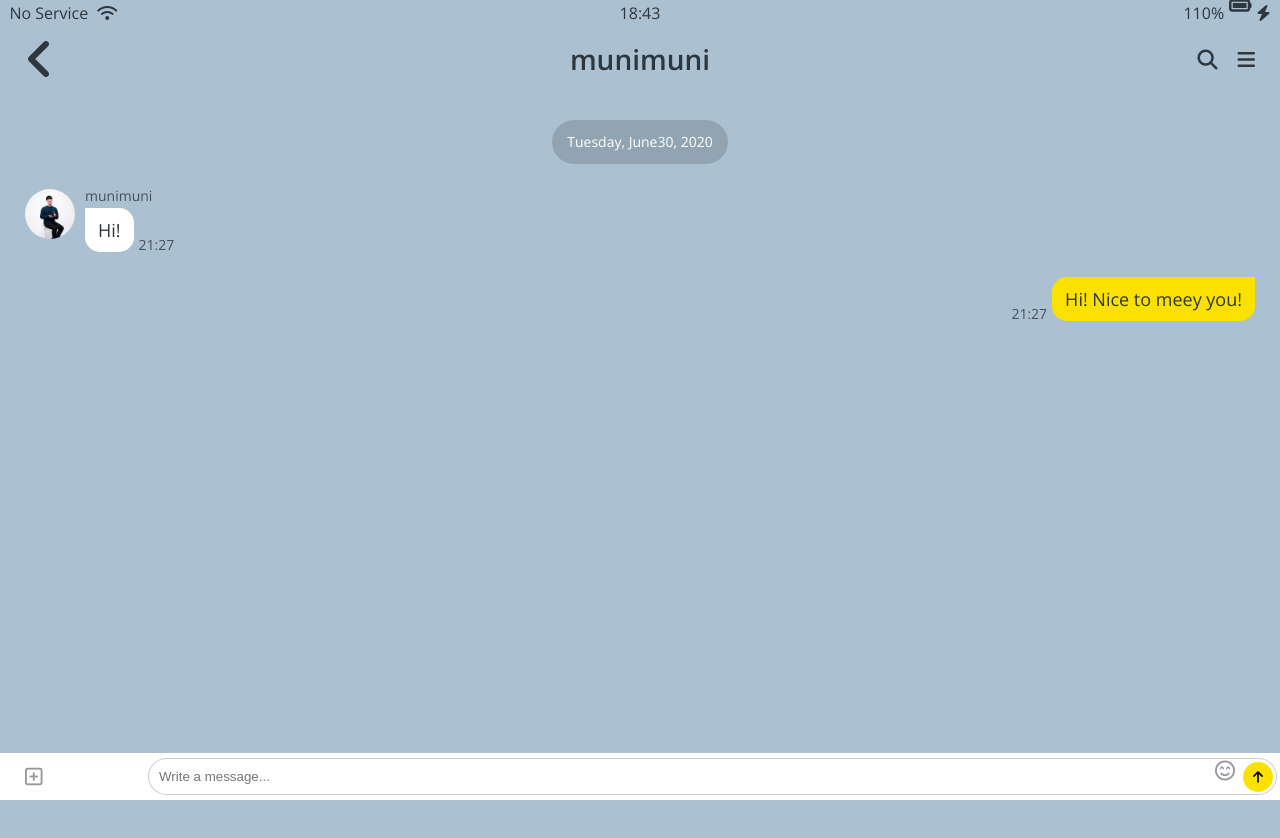
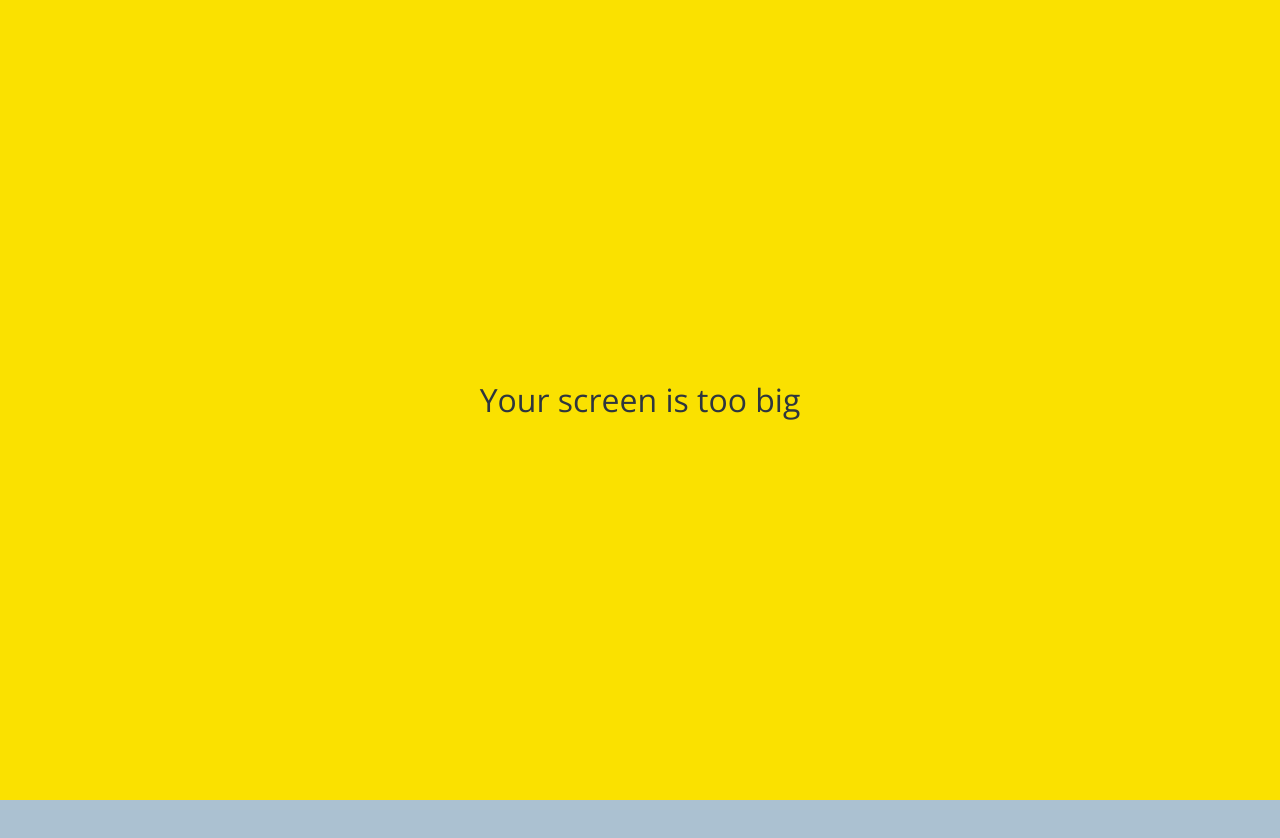
Before and after one commit to muni6983/kokoa-clone-2020, a plain HTML site: page chat.html in a window 1280 px wide. Shown: the top 838 px of the page. Drawn offline with nearby package versions, Linux system fonts and the light colour scheme.

Commit message:
Kokoa-end.css

```diff
--- a/chat.html
+++ b/chat.html
@@ -51,7 +51,7 @@
       <div class="message-row message-row--own">
         <div class="message-row__content">
           <div class="message__info">
-            <span class="message__bubble">Hi! Nice to meey you!</span>
+            <span class="message__bubble">Hi! Nice to meet you!</span>
             <span class="message__time">21:27</span>
           </div>
         </div>
@@ -69,6 +69,9 @@
         </button>
       </div>
     </form>
+    <div id="no-mobile">
+      <span>Your screen is too big</span>
+    </div>
     <script
       src="https://kit.fontawesome.com/6478f529f2.js"
       crossorigin="anonymous"
--- /dev/null
+++ b/css/components/no-mobile.css
@@ -0,0 +1,18 @@
+#no-mobile {
+  position: absolute;
+  z-index: 99;
+  height: 100vh;
+  background-color: var(--yellow);
+  width: 100vw;
+  display: flex;
+  top: 0px;
+  justify-content: center;
+  align-items: center;
+  font-size: 32px;
+}
+
+@media screen and (max-width: 645px) {
+  #no-mobile {
+    display: none;
+  }
+}
--- a/css/screens/chat.css
+++ b/css/screens/chat.css
@@ -1,6 +1,6 @@
 #chat-screen {
   background-color: #abc1d1;
-  height: 1100vh;
+  height: 500vh;
 }
 
 #chat-screen .status-bar,
@@ -19,12 +19,23 @@
   z-index: 1;
 }
 
+@keyframes fadeIn {
+  from {
+    transform: translateY(10px);
+    opacity: 0;
+  }
+  to {
+    transform: none;
+    opacity: 1;
+  }
+}
 .main-chat {
-  margin-top: 120px;
+  margin-top: 150px;
   display: flex;
   flex-direction: column;
   align-items: center;
   font-size: 14px;
+  animation: fadeIn 0.3s linear;
 }
 
 .chat__timestamp {
@@ -95,6 +106,7 @@
   padding: 5px 25px;
   align-items: center;
   box-sizing: border-box;
+  transition: transform 0.3s ease-in-out;
 }
 .reply .reply__column:first-child {
   width: 10%;
@@ -111,6 +123,7 @@
   width: 100%;
   border: var(--main-border);
   border-radius: 20px;
+  transition: all 0.3s ease-in-out;
 }
 
 .reply__column:last-child > i,
@@ -139,3 +152,23 @@
 .reply__column button:active {
   outline: none;
 }
+.reply .reply__column:first-child,
+.reply .fa-smile-beam,
+.reply button {
+  transition: opacity 0.3s ease-in-out;
+}
+
+.reply:focus-within .reply__column:first-child,
+.reply:focus-within .fa-smile-beam,
+.reply:focus-within button {
+  opacity: 0;
+}
+
+.reply:focus-within input {
+  width: 98vw;
+  transform: translateX(-12%) translateY(-80px);
+}
+
+.reply:focus-within {
+  transform: translateY(80px);
+}
--- a/css/styles.css
+++ b/css/styles.css
@@ -10,6 +10,7 @@
 @import "components/badge.css";
 @import "components/icon-raw.css";
 @import "components/alt-screen-header.css";
+@import "components/no-mobile.css";
 
 /* Screens*/
 @import "screens/login.css";
```
Also changed, not shown: chats.html (+3 -1 lines), find.html (+3 -1 lines), friends.html (+5 -0 lines), index.html (+3 -1 lines), more.html (+3 -1 lines), settings.html (+3 -1 lines).
